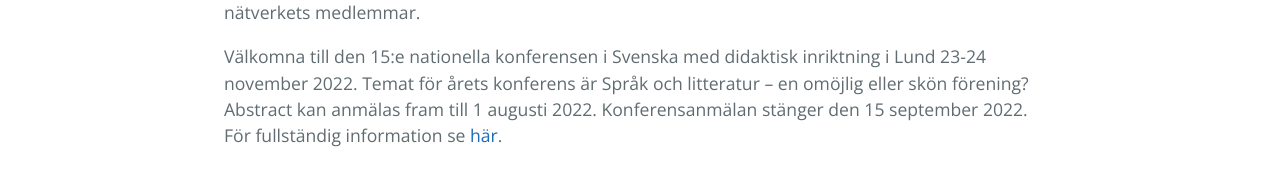
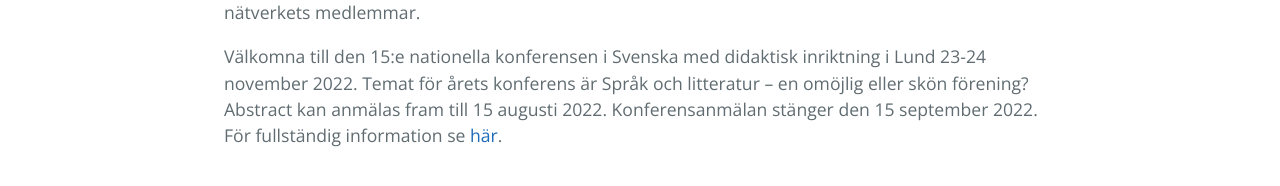
Before and after one commit to smdihemsida/smdihemsida.github.io, a Jekyll site: the page built from aktuellt.md, in a window 1280 px wide. Shown: the part 652-838 px from the top of the page. Built offline with Jekyll 4.4.1, drawn with Linux system fonts in a browser that asks for light colours; our own code applies the rules of GitHub Pages for plain Markdown files.

Commit message:
Update aktuellt.md

```diff
--- a/aktuellt.md
+++ b/aktuellt.md
@@ -6,4 +6,4 @@ layout: pages
 
 Under denna rubrik listas kommande konferenser, utlysningar med mera som har relevans för nätverkets medlemmar.
 
-Välkomna till den 15:e nationella konferensen i Svenska med didaktisk inriktning i Lund 23-24 november 2022. Temat för årets konferens är Språk och litteratur – en omöjlig eller skön förening? Abstract kan anmälas fram till 1 augusti 2022. Konferensanmälan stänger den 15 september 2022. För fullständig information se [här](https://drive.google.com/file/d/1ObS890zL9qZU5-NdJnyGdPByfLnR1EPY/view?usp=sharing).
+Välkomna till den 15:e nationella konferensen i Svenska med didaktisk inriktning i Lund 23-24 november 2022. Temat för årets konferens är Språk och litteratur – en omöjlig eller skön förening? Abstract kan anmälas fram till 15 augusti 2022. Konferensanmälan stänger den 15 september 2022. För fullständig information se [här](https://drive.google.com/file/d/1Tl08S6CWQCHuOL4jHBsVglmzZtKCFCZP/view?usp=sharing).
```
